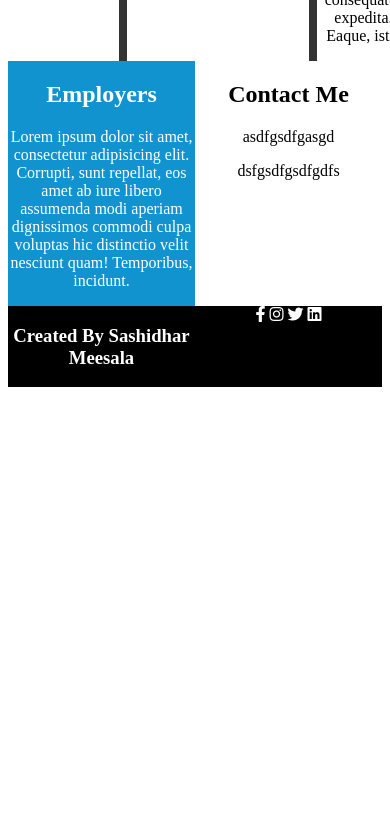
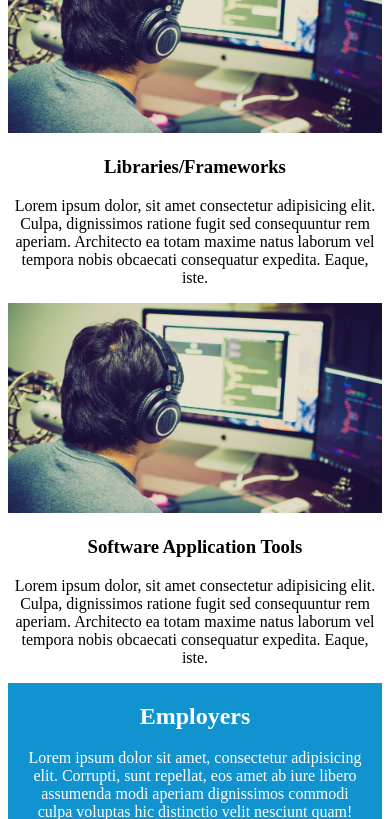
Before and after one commit to sashidhar-meesala/resume, a plain HTML site: page index.html in a window 390 px wide. Shown: the part 1181-2000 px from the top of the page. Before the commit the page ends 1576 px from the top, so only its background shows below. Drawn offline with Linux system fonts and the light colour scheme.

Commit message:
updated responsive design

```diff
--- a/css/style.css
+++ b/css/style.css
@@ -135,6 +135,7 @@ Set background color white
     background-color:rgb(17, 147, 207);
     text-align: center;
     color: white;
+    padding: 0 1rem;;
 
 
 }
@@ -167,6 +168,8 @@ color: white;
 }
 .createdby{
     text-align: center;
+    padding: 1rem;
+    font-size: 1rem;
 }
 
 .icons{
@@ -175,6 +178,32 @@ color: white;
 
 }
 
-.i{
-    height: 25%;
+.icons{
+    font-size: 2rem;
+    padding:1.5rem;
 }
+
+
+
+
+
+
+/*for tablet*/
+@media screen and (max-width: 768px) and (min-width: 501px) {
+  .grid1{
+    grid-template-columns: 1fr;
+  }
+}
+
+@media screen and (max-width:500px){
+  .grid1{
+    grid-template-columns: 1fr;
+  }
+  .grid2{
+    grid-template-columns: 1fr;
+  }
+
+  .grid3{
+    grid-template-columns: 1fr;
+  }
+}
--- a/index.html
+++ b/index.html
@@ -63,10 +63,10 @@
             </div>
 
             <div class="icons">
-                    <i class="fab fa-facebook-f"></i>
-                    <i class="fab fa-instagram"></i>
-                    <i class="fab fa-twitter"></i>
-                    <i class="fab fa-linkedin"></i>
+                    <i id ="fb" class="fab fa-facebook-f"></i>
+                    <i id="inst" class="fab fa-instagram"></i>
+                    <i id="twitter" class="fab fa-twitter"></i>
+                    <i id="linkedin" class="fab fa-linkedin"></i>
 
 
             </div>
```
